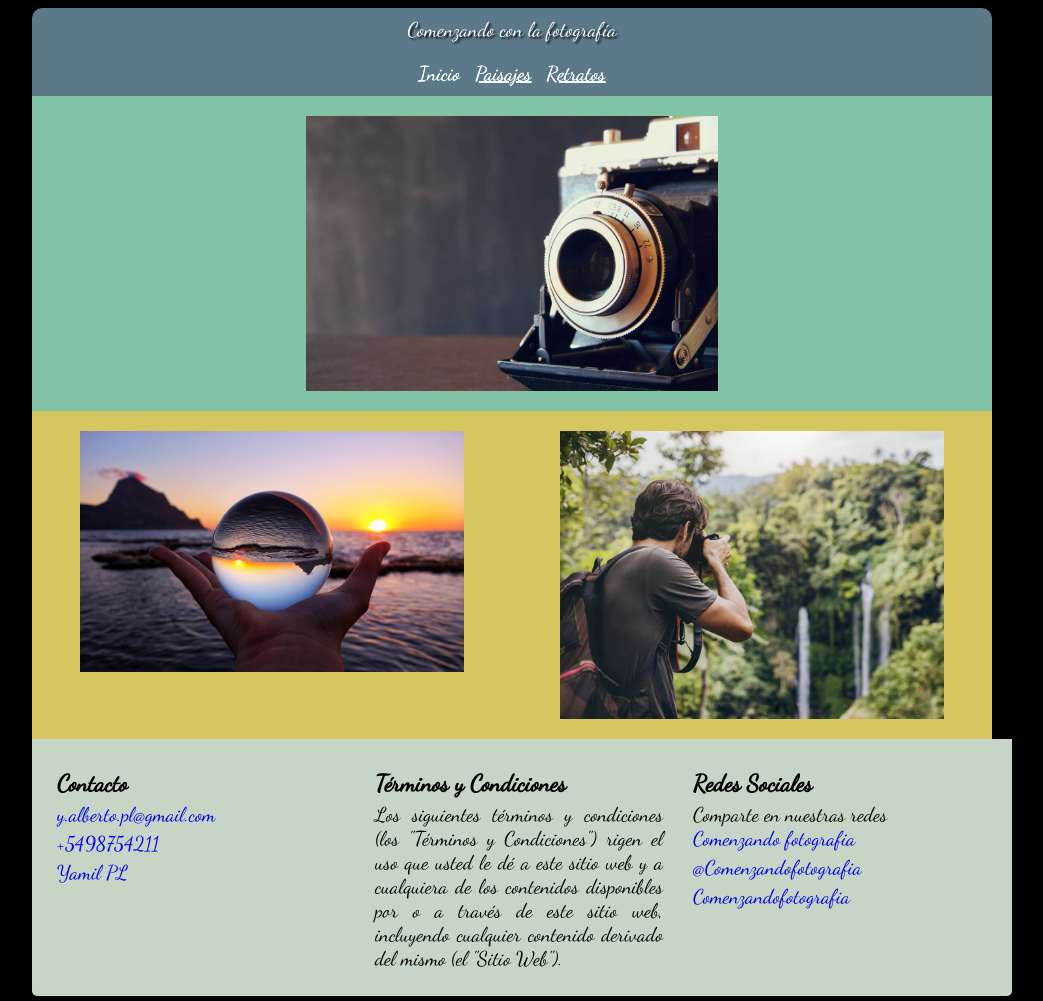
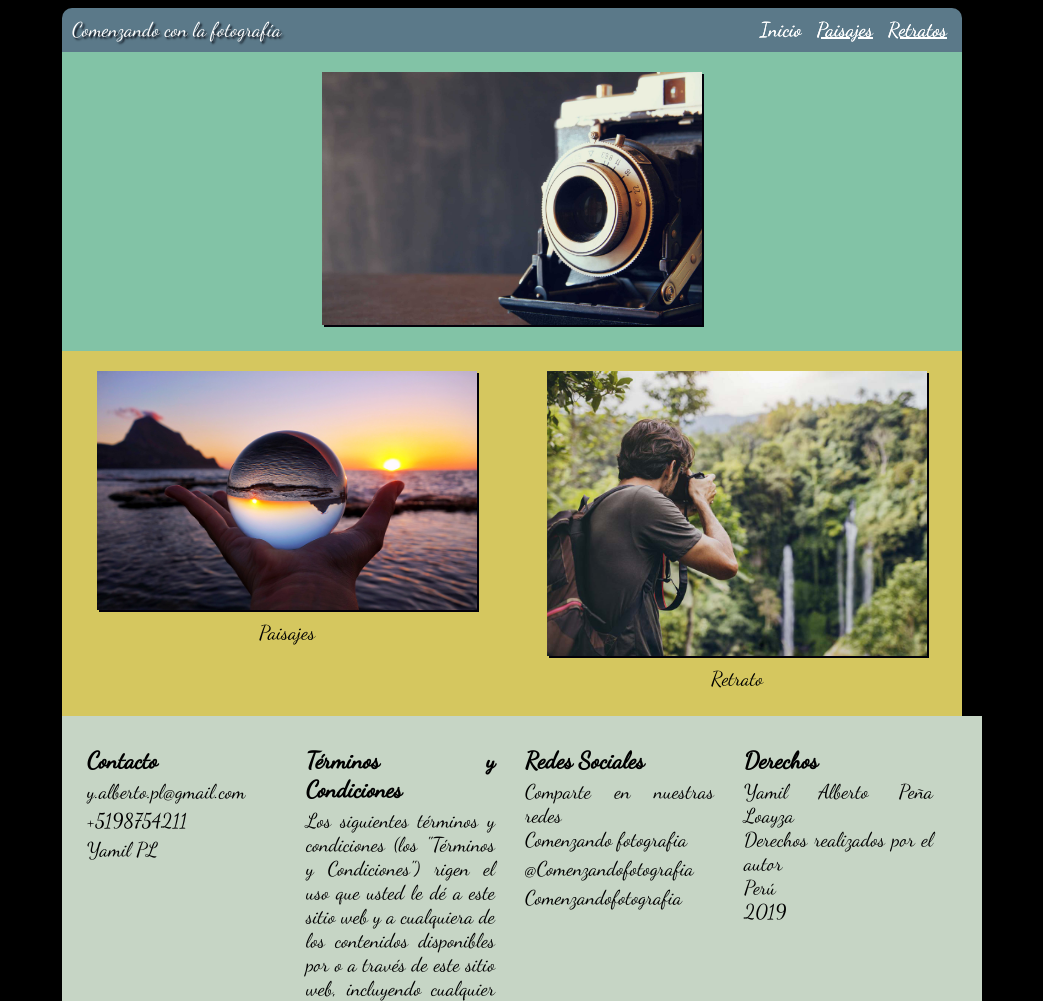
Before and after one commit to idtrone/css, a plain HTML site: page index.html in a window 1280 px wide. Shown: the top 1001 px of the page, without its empty margins (128-1171 px from the left). Drawn offline with Linux system fonts and the light colour scheme.

Commit message:
reescribiendo y reordenando el codigo css para mejor legibilidad

```diff
--- a/css/estilos.css
+++ b/css/estilos.css
@@ -4,45 +4,43 @@ body{
     font-size: 20px;
 }
 
-h3{
+h1, h3{
     margin: 5px 0;
 }
 
-#wrapper
-{
-    margin: 0 auto;
-}
-
-.container {
+/* Estilos del contenedor de la pagina principal */
+.contenido {
     margin: 0 auto;
     padding: 0;
     width: 100%;
-    max-width: 960px;
+    max-width: 900px;
 }
 
 header {
     background: #5b7989;
     color: white;
-    text-shadow: 2px 2px 2px #02010a;
     border-radius: 10px 10px 0 0;
     overflow: hidden;
 }
 
 .titulo {
-    /*float: left;*/
+    text-shadow: 2px 2px 2px #02010a;
     display: block;
     padding: 10px 10px;
-    height: 100%;
     text-align: center;
 }
 
+/* estilos de la navegacion */
+.navigator{
+    text-align: center;
+    display: block;
+    padding: 10px;
+}
+
 nav{
-    display: block;
     text-align: center;
     width: 100%;
-    padding: 10px 0;
 }
-
 
 nav a{
     color: white;
@@ -54,42 +52,61 @@ nav a{
 nav a.active{
     text-decoration: none;
 }
+/*estilos generales de la imagen*/
+img{
+    width: 100%;
+    max-width: 380px;
+    box-shadow: 2px 2px #02010a;
+}
 
 figure{
     margin: 0;
+    text-align: center;
 }
 
-.column1{
+figure figcaption{
+    display: block;
+    padding: 5px 0;
+}
+figure figcaption a{
+    color: black;
+    text-decoration: none;
+}
+/*seccion 1 que contiene la imagen central*/
+.section1{
     width: 100%;
     background: #82c3a6;
+    padding: 20px 0;
+}
+/* figure que contiene la imagen central*/
+.section1 figure{
+    width: 80%;
+    margin: 0 auto;
 }
 
-img{
-    display: block;
+/*seccion 2 que contiene las imagenes secundarias*/
+.section2{
+    width: 100%;
+    background: #d5c75f;
+    padding: 20px 0;
+    display: flex;
+    flex-flow: row wrap;
+}
+/* estableciendo valor preterminado del figure
+*/
+.section2 figure{
+    width: 50%;
     margin: 0 auto;
-
-}
-.column1 img{
-    width: 90%;
-    padding: 20px 0;
 }
 
-.container2{
-    margin: 0;
-    width: 100%;
-    display: flex;
-    flex-flow: row wrap;
-    background: #d5c75f;
-}
-
-.column2{
-    width: 100%;
-    padding: 20px 0;
-}
-
-
-.column2 img{
-    width: 80%;
+/*animacion de la imagen de la derecha*/
+.section2 figure img[alt="landscape"]:hover{
+    animation-name: imagen2-rotation;
+    animation-duration: 600ms;
+    -webkit-animation-delay: 600ms;
+    -moz-animation-delay: 600ms;
+    -o-animation-delay: 600ms;
+    animation-delay: 600ms;
 }
 
 @-webkit-keyframes imagen2-rotation {
@@ -110,22 +127,14 @@ img{
     }
 }
 
-.column2 img:hover{
-    animation-name: imagen2-rotation;
-    animation-duration: 600ms;
-    -webkit-animation-delay: 600ms;
-    -moz-animation-delay: 600ms;
-    -o-animation-delay: 600ms;
-    animation-delay: 600ms;
-}
-
-.column3{
-    width: 100%;
-    padding: 20px 0;
-}
-
-.column3 img {
-    width: 80%;
+/*animacion de la imagen de la izquierda*/
+.section2 figure img[alt="portrait"]:hover{
+    animation-name: imagen3-traslation;
+    animation-duration: 700ms;
+    -webkit-animation-delay: 700ms;
+    -moz-animation-delay: 700ms;
+    -o-animation-delay: 700ms;
+    animation-delay: 700ms;
 }
 
 @-webkit-keyframes imagen3-traslation {
@@ -146,18 +155,10 @@ img{
     }
 }
 
-.column3 img:hover{
-    animation-name: imagen3-traslation;
-    animation-duration: 700ms;
-    -webkit-animation-delay: 700ms;
-    -moz-animation-delay: 700ms;
-    -o-animation-delay: 700ms;
-    animation-delay: 700ms;
-}
 
+/*estilos de footer*/
 footer{
     clear: both;
-    text-align: justify;
     width: 100%;
     border-radius: 0 0 5px 5px;
     background: #C6d5c5;
@@ -167,6 +168,7 @@ footer{
 }
 
 footer div{
+    text-align: justify;
     margin: 5px 15px;
     width: 100%;
 }
@@ -175,33 +177,33 @@ footer div a{
     text-decoration: none;
     padding: 0 0 5px 0;
     display: block;
+    color: black;
 }
 
-@media all and (max-width: 900px) and (min-width: 700px) {
-    .column1 img{
-        width: 50%;
+/* resoluciones responsivas segun la resolcion de la pantalla*/
+@media all and (max-width: 899px) {
+    .section1 figure{
+        width: 70%;
     }
 
-    .column2{
-        width: 50%;
-        padding: 20px 0;
-    }
-
-    .column3{
-        width: 50%;
-        padding: 20px 0;
+    .section2 figure{
+        width: 70%;
     }
 
     footer div{
-        width: 45%;
-    }
-
-    #social{
         width: 100%;
     }
 }
 
 @media all and (min-width: 900px) {
+    .titulo {
+        float: left;
+    }
+
+    .navigator{
+        float: right;
+    }
+
     .column1 img{
         width: 43%;
     }
@@ -217,6 +219,6 @@ footer div a{
     }
 
     footer div{
-        width: 30%;
+        width: 21%;
     }
 }
--- a/index.html
+++ b/index.html
@@ -8,30 +8,34 @@
         <link rel="stylesheet" href="css/estilos.css">
     </head>
     <body>
-    <div class="container">
+        <div class="contenido">
             <header>
                 <div class="titulo">
                     Comenzando con la fotografía
                 </div>
                 <nav>
+                    <div class="navigator">
                         <a id="home" href="#" class="active">Inicio</a>
                         <a id="landscape" href="landscape.html">Paisajes</a>
                         <a id="portrait" href="portrait.html">Retratos</a>
+                    </div>
                 </nav>
             </header>
 
-        <section>
-            <figure class="column1">
+            <section class="section1">
+                <figure>
                     <img src="img/foto1.jpg" alt="">
                 </figure>
             </section>
 
-        <section class="container2">
-            <figure class="column2">
-                <a href="landscape.html"><img src="img/foto2.jpg" alt=""></a>
+            <section class="section2">
+                <figure>
+                    <img src="img/foto2.jpg" alt="landscape">
+                    <figcaption><a href="landscape.html">Paisajes</a></figcaption>
                 </figure>
-            <figure class="column3">
-                <a href="portrait.html"><img src="img/foto4.jpg" alt=""></a>
+                <figure>
+                    <img src="img/foto4.jpg" alt="portrait">
+                    <figcaption><a href="portrait.html">Retrato</a></figcaption>
                 </figure>
             </section>
 
@@ -39,7 +43,7 @@
                 <div>
                     <h3>Contacto</h3>
                     <a href="mailto:y.alberto.pl@gmail.com">y.alberto.pl@gmail.com</a>
-                <a href="tel:+5498754211">+5498754211</a>
+                    <a href="tel:+5198754211">+5198754211</a>
                     <a href="https://www.facebook.com/pl.yamil">Yamil PL</a>
                 </div>
                 <div>
@@ -53,6 +57,13 @@
                     <a href="https://twitter.com/fotocreativoec">@Comenzandofotografia</a>
                     <a href="https://www.instagram.com/explore/tags/fotografia/?hl=es">Comenzandofotografia</a>
                 </div>
+                <div>
+                    <h3>Derechos</h3>
+                    Yamil Alberto Peña Loayza <br>
+                    Derechos realizados por el autor <br>
+                    Perú <br>
+                    2019 <br>
+                </div>
             </footer>
         </div>
     </body>
```
Also changed, not shown: landscape.html (+57 -3 lines). Lines whose indentation alone changed are shown as unchanged.
